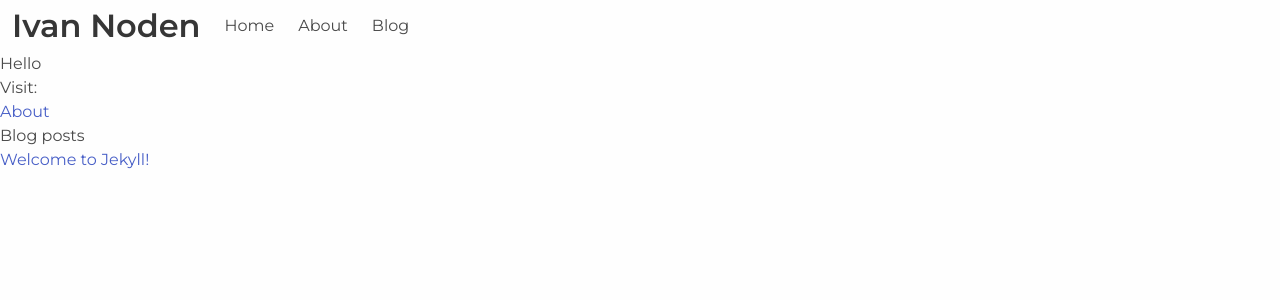
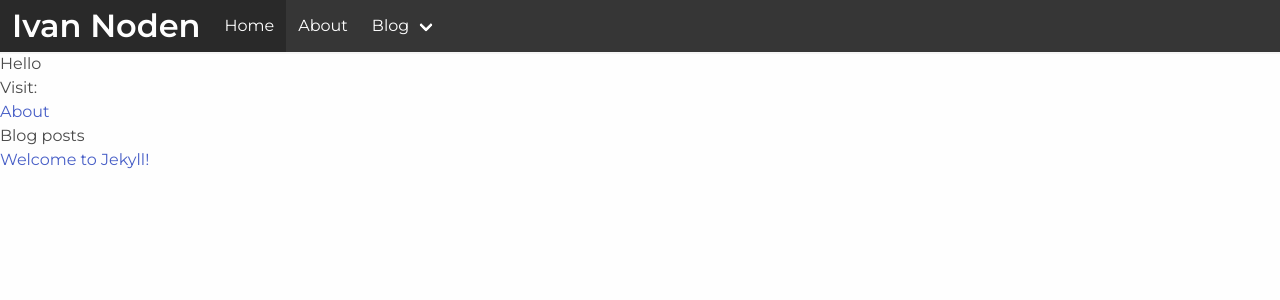
Before and after one commit to ivannoden/ivannoden.github.io, a Jekyll site: the page built from _pages/index.markdown, in a window 1280 px wide. Shown: the top 300 px of the page. Built offline with Jekyll 4.4.1, drawn with Linux system fonts in a browser that asks for light colours.

Commit message:
Added navbar functionality

```diff
--- a/_layouts/default.html
+++ b/_layouts/default.html
@@ -41,7 +41,7 @@
 
     <body>
 
-        <nav class="navbar" role="navigation" aria-label="main navigation">
+        <nav class="navbar is-dark has-shadow" role="navigation" aria-label="main navigation">
             <div class="navbar-brand">
                 <a class="navbar-item" href="/">
                     <h1 class="title">Ivan Noden</h1>
@@ -57,17 +57,33 @@
 
             <div id="mainNavbar" class="navbar-menu">
                 <div class="navbar-start">
-                    <a href="/" class="navbar-item">
+                    <a href="/" {% if page.title == "Home" %} class="navbar-item is-active" {% else %} class="navbar-item" {% endif %}>
                         Home
                     </a>
 
-                    <a href="/about" class="navbar-item">
+                    <a href="/about" {% if page.title == "About" %} class="navbar-item is-active" {% else %} class="navbar-item" {% endif %}>
                         About
                     </a>
 
-                    <a href="/blog" class="navbar-item">
-                        Blog
-                    </a>
+                    <div {% if page.title == "Blog" %} class="navbar-item is-active has-dropdown is-hoverable" {% else %} class="navbar-item has-dropdown is-hoverable" {% endif %}>
+
+                        <a href="/blog" class="navbar-link">
+                            Blog
+                        </a>
+
+                        <div class="navbar-dropdown">
+                            <a class="navbar-item">
+                              Maths
+                            </a>
+                            <a class="navbar-item">
+                              Research
+                            </a>
+                            <a class="navbar-item">
+                              Programming
+                            </a>
+                        </div>
+                    </div>
+
                 </div>
             </div>
         </nav>
--- a/_sass/general/general.scss
+++ b/_sass/general/general.scss
@@ -1,3 +1,3 @@
 *{
-    font-family: 'Montserrat', sans-serif !important;
+    font-family: 'Montserrat', sans-serif;
 }
--- a/assets/styles/main.scss
+++ b/assets/styles/main.scss
@@ -12,7 +12,8 @@ $white: #fefefe;
 
 //Update Bulma variables
 $family-sans-serif: "Montserrat", sans-serif;
-$schema-main: $black;
+$primary: #1976D2;
+$title-color: #fefefe;
 
 //Bulma imports
 @import "bulma/bulma";
```
